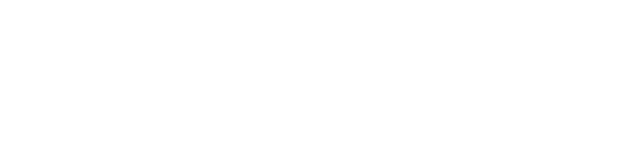
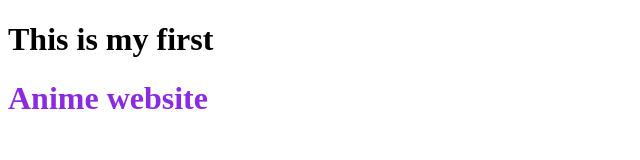
Before and after one commit to sarroarpranto/my-first-repo, a plain HTML site: page index.html in a window 1280 px wide. Shown: the whole page, without its empty margins (0-640 px from the left). Drawn offline with Linux system fonts and the light colour scheme.

Commit message:
color changed

```diff
--- a/index.html
+++ b/index.html
@@ -5,8 +5,11 @@
     <meta http-equiv="X-UA-Compatible" content="IE=edge">
     <meta name="viewport" content="width=device-width, initial-scale=1.0">
     <title>My first Repo</title>
+    <link rel="stylesheet" href="style.css">
 </head>
 <body>
+    <h1>This is my first</h1>
+    <h1 class="anime">Anime website</h1>
 
 </body>
 </html>
--- /dev/null
+++ b/style.css
@@ -0,0 +1,3 @@
+.anime{
+    color: blueviolet;
+}
```
